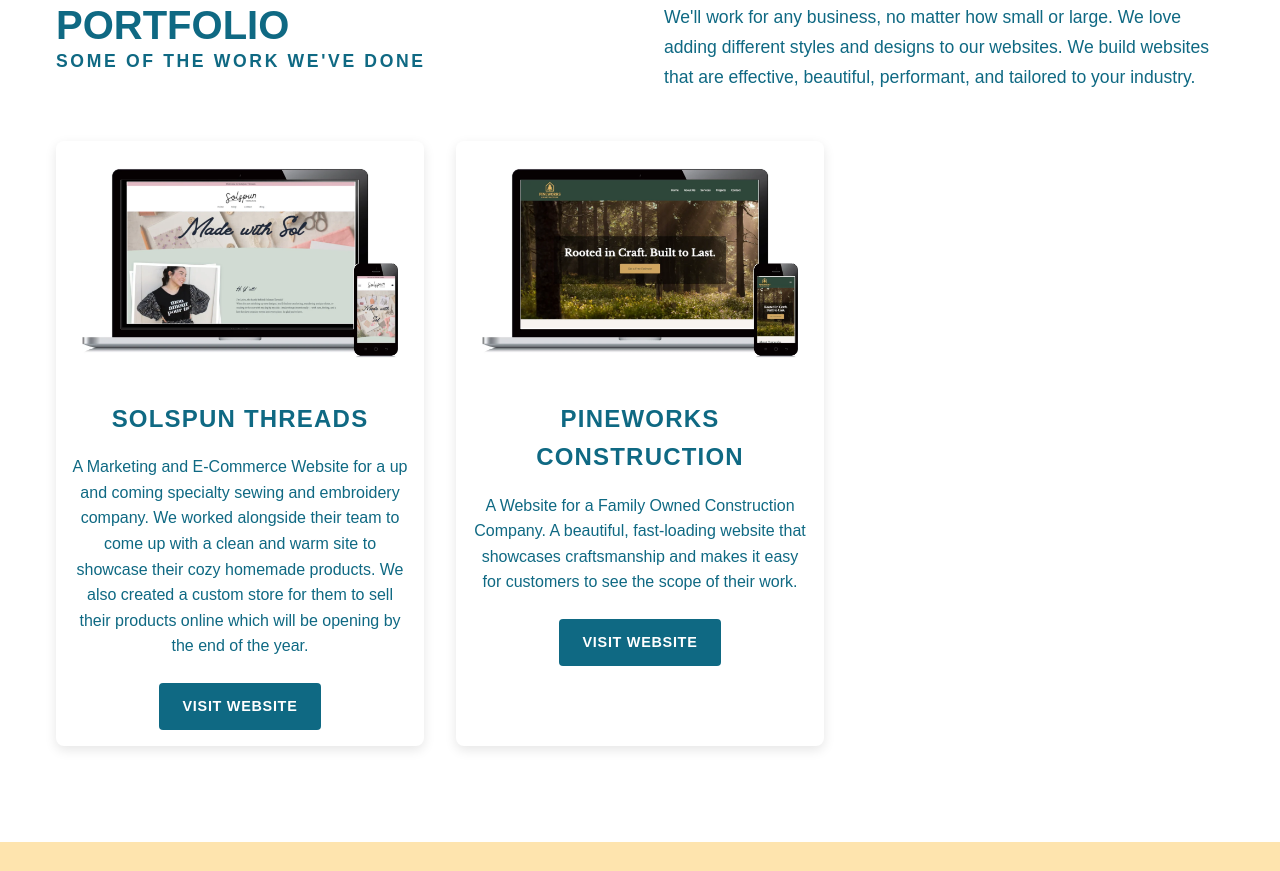
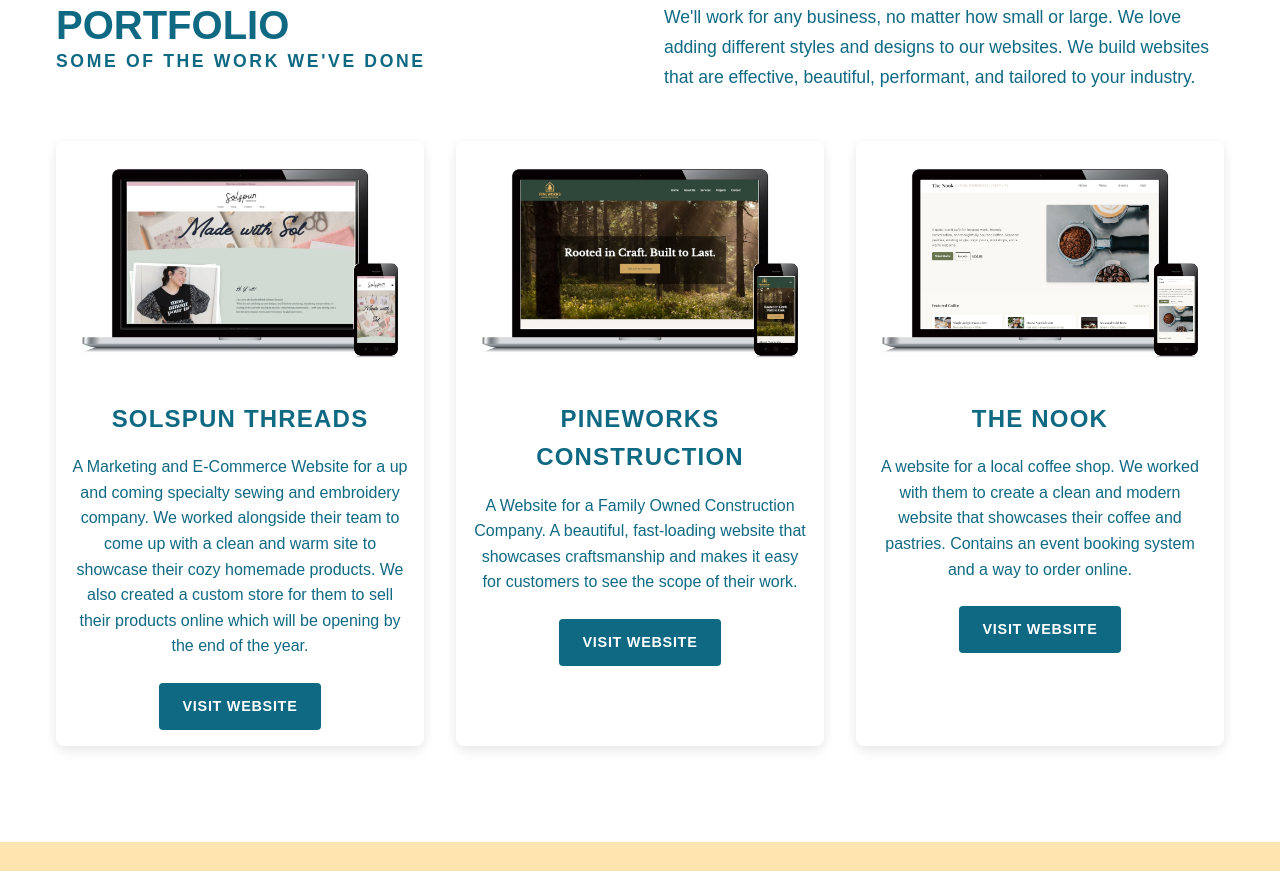
Before and after one commit to ventura-coast-web-design/moorpark-web-design, an Eleventy site: page index.njk in a window 1280 px wide. Shown: the part 3318-4189 px from the top of the page. Built offline with nearby package versions, Linux system fonts and the light colour scheme; Eleventy itself is replaced by a stand-in of ours; files that its build step writes are made by us from their sources.

Commit message:
the nook portfolio piece added

```diff
--- a/index.njk
+++ b/index.njk
@@ -170,14 +170,23 @@
       <div class="portfolio-item">
         <div class="portfolio-devices">
           <div class="device laptop">
-                         <img src="/assets/images/portfolio/pineworks-portfolio-both.webp" alt="Pineworks Website Desktop">
+            <img src="/assets/images/portfolio/pineworks-portfolio-both.webp" alt="Pineworks Website Desktop">
           </div>
         </div>
         <h3>PINEWORKS CONSTRUCTION</h3>
         <p>A Website for a Family Owned Construction Company. A beautiful, fast-loading website that showcases craftsmanship and makes it easy for customers to see the scope of their work.</p>
         <a href="https://pineworksconstruction.netlify.app/" target="_blank" rel="noopener noreferrer" class="visit-website-btn">VISIT WEBSITE</a>
       </div>
-
+      <div class="portfolio-item">
+        <div class="portfolio-devices">
+          <div class="device laptop">
+            <img src="/assets/images/portfolio/thenook-portfolio-both.webp" alt="Pineworks Website Desktop">
+          </div>
+        </div>
+        <h3>The Nook</h3>
+        <p>A website for a local coffee shop. We worked with them to create a clean and modern website that showcases their coffee and pastries. Contains an event booking system and a way to order online.</p>
+        <a href="https://thenookcafe.netlify.app/" target="_blank" rel="noopener noreferrer" class="visit-website-btn">VISIT WEBSITE</a>
+      </div>
 
     </div>
   </div>
```
Also changed, not shown: assets/images/portfolio/thenook-portfolio-both.webp (added).
